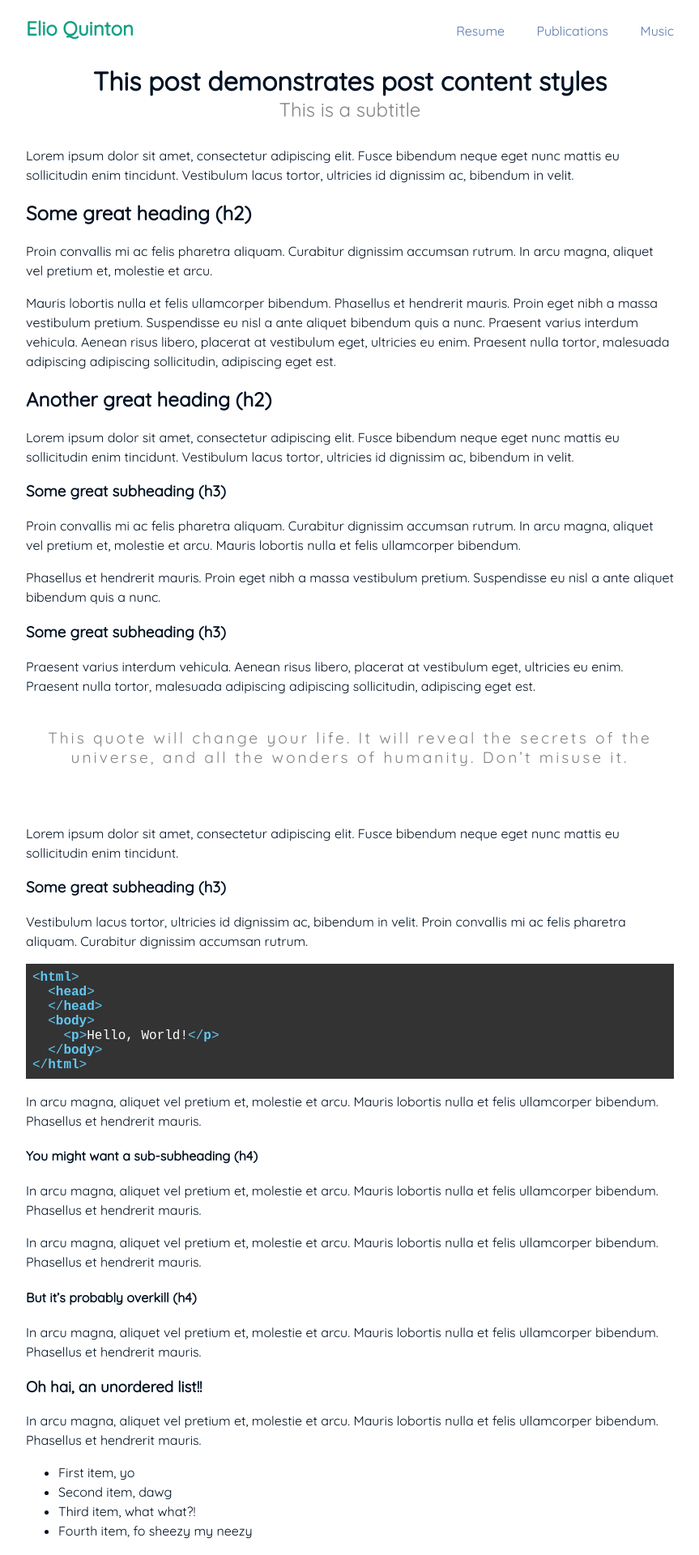
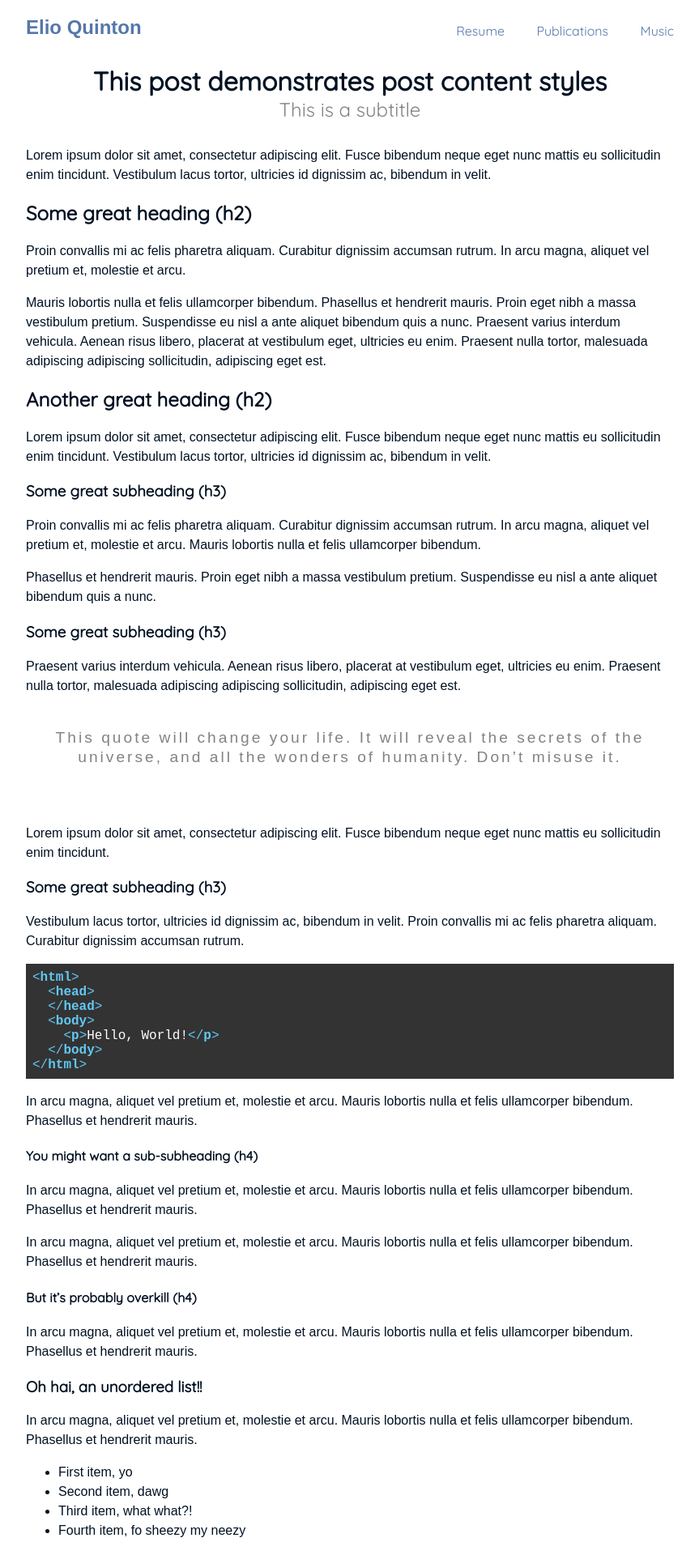
Before and after one commit to elioquinton/elioquinton.github.io, a Jekyll site: the page built from _posts/2016-05-20-this-post-demonstrates-post-content-styles.md, in a window 1280 px wide. Shown: the top 1920 px of the page at 81% size, without its empty margins (208-1071 px from the left). Built offline with Jekyll 4.4.1, drawn with Linux system fonts in a browser that asks for light colours.

Commit message:
changed font for body of text (but not for titles)

```diff
--- a/assets/css/main.css
+++ b/assets/css/main.css
@@ -1,7 +1,10 @@
 @charset "UTF-8";
 /* =Base *//*************************************************************/
   body {
-    font-family: 'Quicksand', sans-serif;
+    /* font-family: 'Quicksand', sans-serif;   */
+    font-family: 'adelle-sans', sans-serif;
+    /* font-family: 'lexend-deca', sans-serif;   */
+    font-weight: 100;
     font-size: 100%;
     color: #012;
     background-color: #FFF; }
@@ -14,6 +17,11 @@
   p, ul, ol, dl {
     font-size: 100%;
     line-height: 24px; }
+
+  h1, h2, h3, h4 {
+    font-family: 'Quicksand', sans-serif;
+    /* font-family: 'lexend-deca', sans-serif;  */
+  }
 
   img {
     display: block;
@@ -57,13 +65,14 @@
 
   .logo {
     font-size: 150%;
-    font-weight: 700;
-    color: #16a085;
+    font-weight: 600;
+    /* color: #16a085; */
     display: block; }
 
   .menu {
     float: right;
     color: #828282;
+    font-family: 'Quicksand', sans-serif;
     font-size: 100%;
     margin: 0px;
     margin-top: 6px;
```
